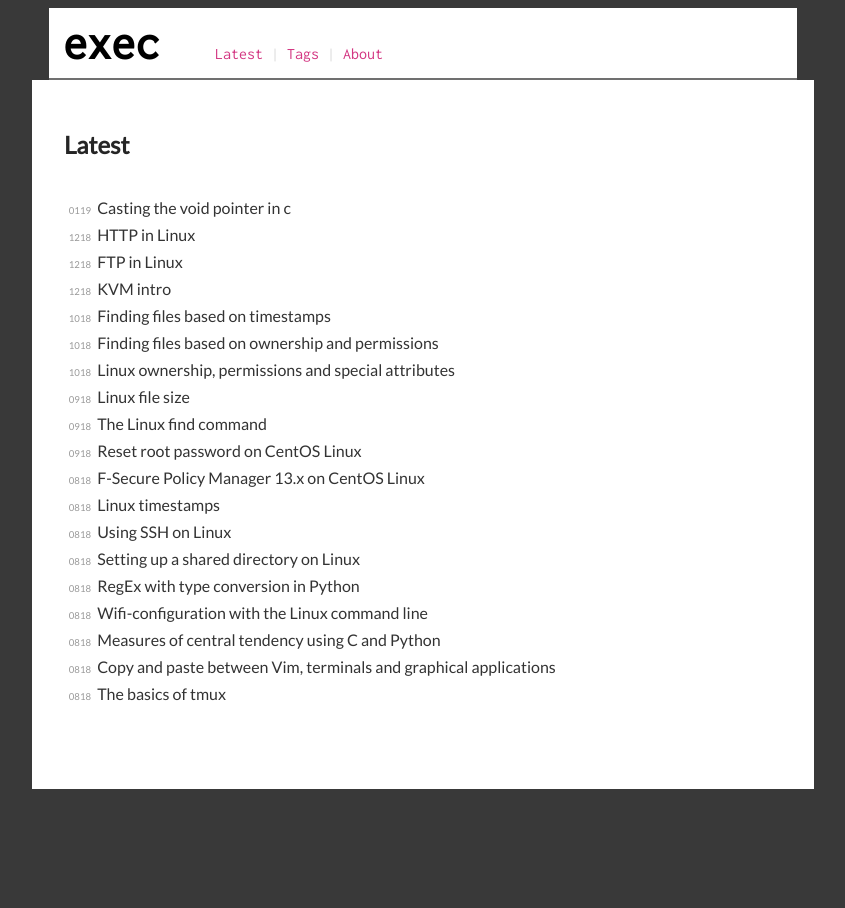
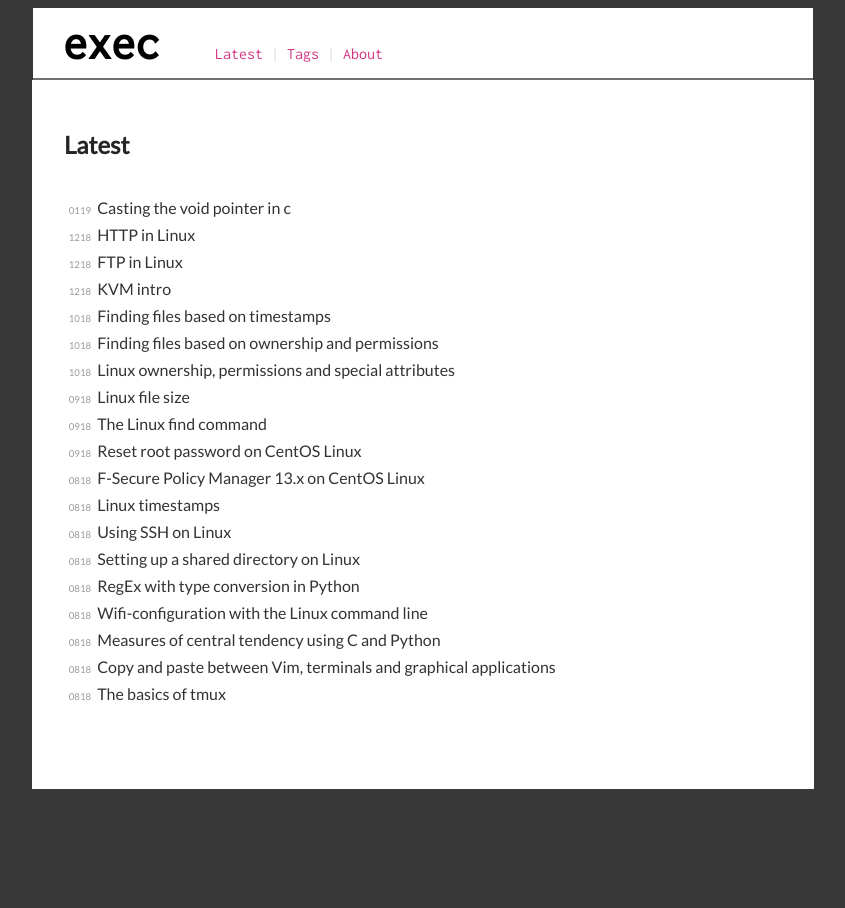
Before and after one commit to execas/execas.github.io, a Jekyll site: the page built from index.html, in a window 1280 px wide. Shown: the whole page, without its empty margins (217-1062 px from the left). Built offline with Jekyll 4.4.1, drawn with Linux system fonts in a browser that asks for light colours.

Commit message:
Update execas.css

```diff
--- a/css/execas.css
+++ b/css/execas.css
@@ -131,7 +131,7 @@ p {
      color: #dddddd;
      margin:0 auto;
      max-width: 720px;
-     padding: 10px 14px 10px 14px;
+     padding: 10px 30px 10px 30px;
      border-bottom: 2px solid #707070;
      /*border-radius: 0px 30px 0px 0px;     */
 }
```
